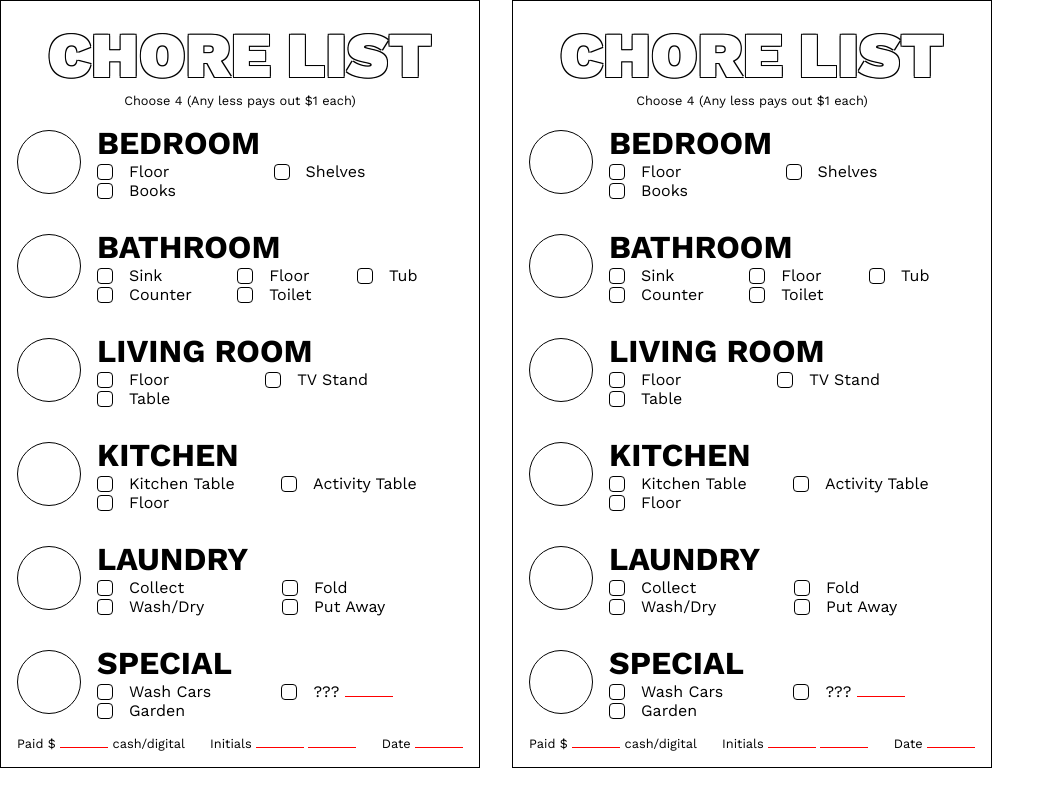
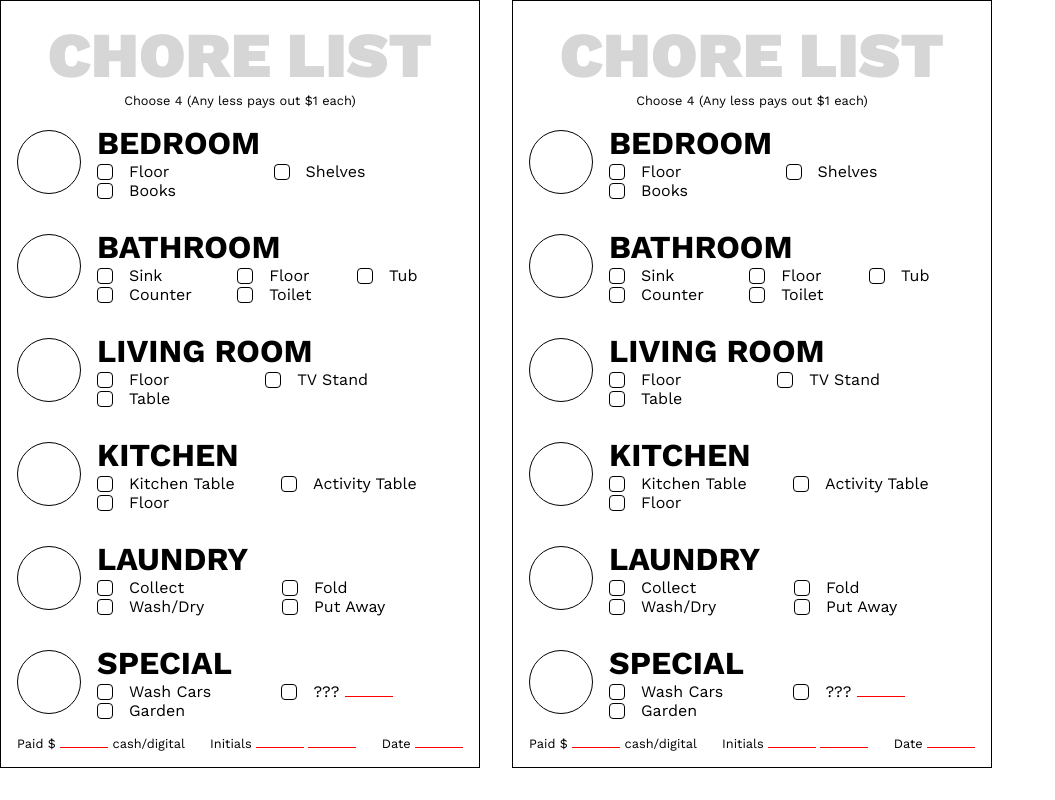
Before and after one commit to goblincookies/chores, a plain HTML site: page index.html in a window 1280 px wide. Shown: the whole page, without its empty margins (0-1055 px from the left). Drawn offline with nearby package versions, Linux system fonts and the light colour scheme.

Commit message:
unable to solve white->-gray printing error

```diff
--- a/style.css
+++ b/style.css
@@ -25,11 +25,7 @@ body {
 h1 {
     font-size: 4rem;
     font-weight:900;
-    color: #fff;
-    text-shadow:    -1px -1px 0px #000,
-                    1px -1px 0px #000,
-                    -1px 1px 0px #000,
-                    1px 1px 0px #000;
+    color: #d6d6d6;
 }
 h2 {
     font-size: 2rem;
```
